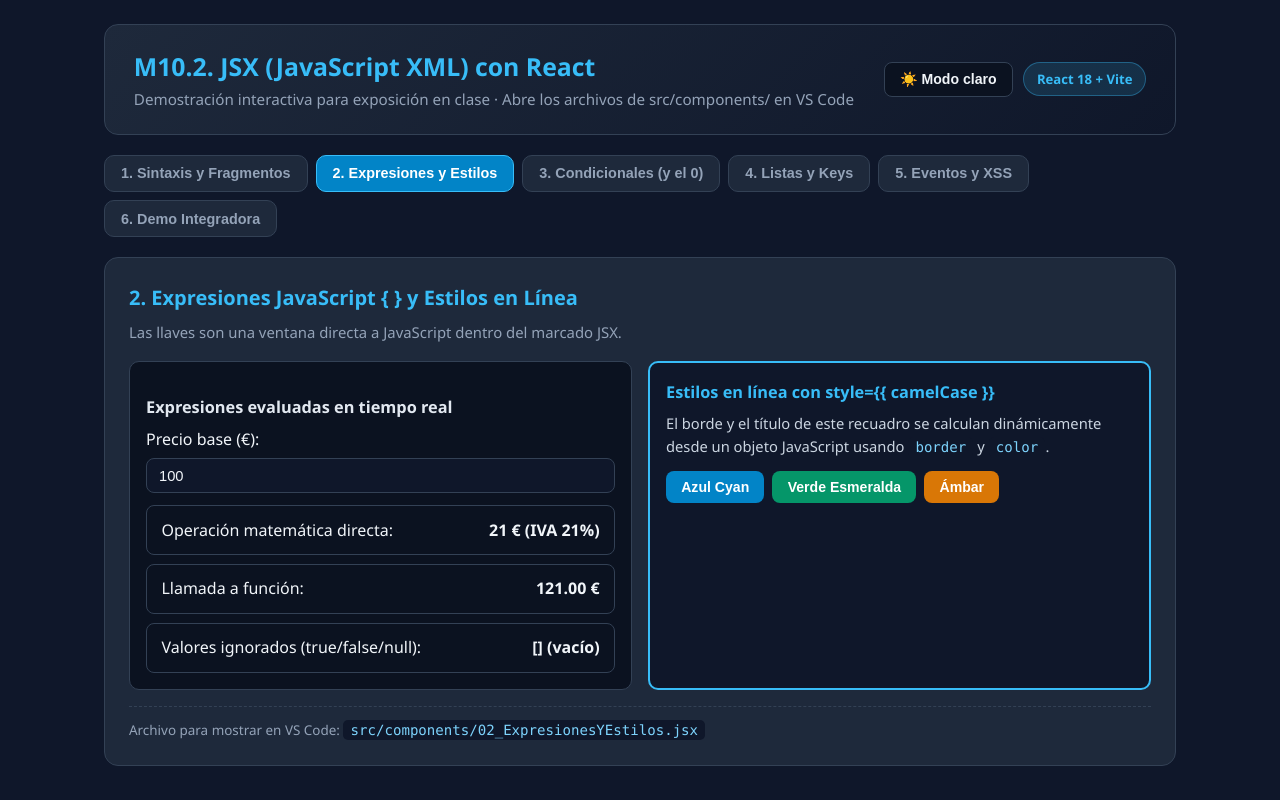
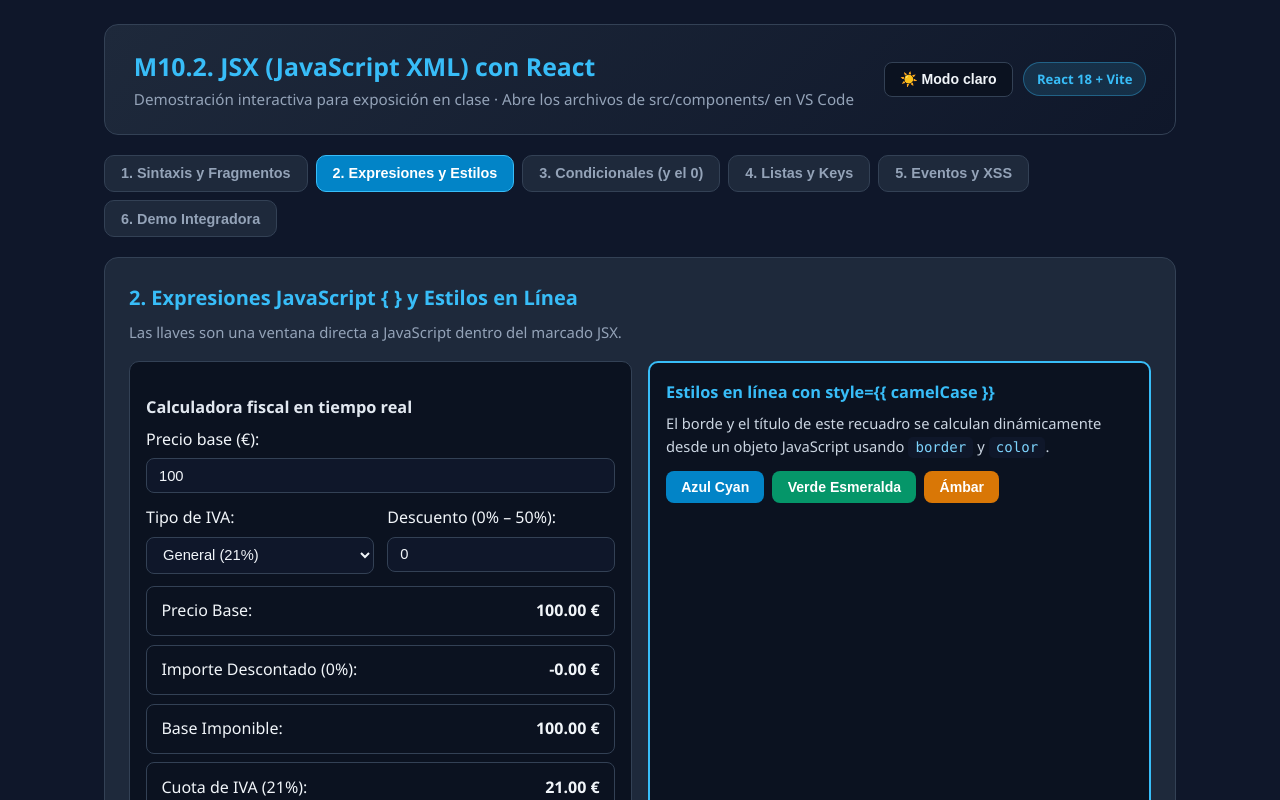
Before and after one commit to ivannasimosa0308/actividad_unit8_reactNat, a React (Vite) app: page / in a window 1280 px wide. Both pictures are taken after a click on the button "2. Expresiones y Estilos". Shown: the top 800 px of the page. Built offline with nearby package versions, Linux system fonts and the light colour scheme.

Commit message:
feat: ticket 03 calculadora fiscal con IVA dinamico y descuentos

```diff
--- a/src/components/02_ExpresionesYEstilos.jsx
+++ b/src/components/02_ExpresionesYEstilos.jsx
@@ -18,12 +18,19 @@ const formatearEuros = (cantidad) => `${cantidad.toFixed(2)} €`;
 
 export default function ExpresionesYEstilos() {
   const [precioBase, setPrecioBase] = useState(100);
+  const [tipoIva, setTipoIva] = useState(0.21);
+  const [descuento, setDescuento] = useState(0);
   const [colorDestacado, setColorDestacado] = useState('#38bdf8');
-  const IVA = 0.21;
+
+  const importeDescontado = precioBase * (descuento / 100);
+  const baseImponible = precioBase - importeDescontado;
+  const cuotaIva = baseImponible * tipoIva;
+  const totalFinal = baseImponible + cuotaIva;
+  const porcentajeIva = Math.round(tipoIva * 100);
 
   // Objeto de estilos dinámico en JavaScript
   const estiloTarjetaDinamica = {
-    backgroundColor: '#0f172a',
+    backgroundColor: 'var(--surface-alt)',
     border: `2px solid ${colorDestacado}`,
     borderRadius: '10px',
     padding: '1rem',
@@ -39,24 +46,85 @@ export default function ExpresionesYEstilos() {
 
       <div className="grid-2">
         <div className="box">
-          <h3>Expresiones evaluadas en tiempo real</h3>
+          <h3>Calculadora fiscal en tiempo real</h3>
+
           <label htmlFor="precio-input">Precio base (€):</label>
           <input
             id="precio-input"
             type="number"
+            min="0"
+            step="0.01"
             className="input"
             value={precioBase}
-            onChange={(e) => setPrecioBase(Number(e.target.value) || 0)}
+            onChange={(e) => setPrecioBase(Math.max(0, Number(e.target.value) || 0))}
           />
+
+          <div className="form-grid" style={{ marginTop: '0.75rem' }}>
+            <div>
+              <label htmlFor="iva-select">Tipo de IVA:</label>
+              <select
+                id="iva-select"
+                className="input"
+                value={tipoIva}
+                onChange={(e) => setTipoIva(Number(e.target.value))}
+              >
+                <option value={0.21}>General (21%)</option>
+                <option value={0.1}>Reducido (10%)</option>
+                <option value={0.04}>Superreducido (4%)</option>
+              </select>
+            </div>
+
+            <div>
+              <label htmlFor="descuento-input">Descuento (0% – 50%):</label>
+              <input
+                id="descuento-input"
+                type="number"
+                min="0"
+                max="50"
+                step="1"
+                className="input"
+                value={descuento}
+                onChange={(e) =>
+                  setDescuento(Math.min(50, Math.max(0, Number(e.target.value) || 0)))
+                }
+              />
+            </div>
+          </div>
 
           <ul className="list">
             <li className="list-item">
-              <span>Operación matemática directa:</span>
-              <strong>{precioBase * IVA} € (IVA 21%)</strong>
+              <span>Precio Base:</span>
+              <strong>{formatearEuros(precioBase)}</strong>
             </li>
             <li className="list-item">
-              <span>Llamada a función:</span>
-              <strong>{formatearEuros(precioBase * (1 + IVA))}</strong>
+              <span>Importe Descontado ({descuento}%):</span>
+              <strong>-{formatearEuros(importeDescontado)}</strong>
+            </li>
+            <li className="list-item">
+              <span>Base Imponible:</span>
+              <strong>{formatearEuros(baseImponible)}</strong>
+            </li>
+            <li className="list-item">
+              <span>Cuota de IVA ({porcentajeIva}%):</span>
+              <strong>{formatearEuros(cuotaIva)}</strong>
+            </li>
+            <li
+              className="list-item"
+              style={
+                descuento > 0
+                  ? { borderColor: '#10b981', backgroundColor: 'rgba(16, 185, 129, 0.1)' }
+                  : undefined
+              }
+            >
+              <span>Total Final:</span>
+              <strong
+                style={{
+                  color: descuento > 0 ? '#10b981' : 'inherit',
+                  fontSize: descuento > 0 ? '1.1rem' : '1rem'
+                }}
+              >
+                {formatearEuros(totalFinal)}
+              </strong>
             </li>
             <li className="list-item">
               <span>Valores ignorados (true/false/null):</span>
@@ -69,7 +137,7 @@ export default function ExpresionesYEstilos() {
           <h3 style={{ color: colorDestacado, marginTop: 0 }}>
             Estilos en línea con style=&#123;&#123; camelCase &#125;&#125;
           </h3>
-          <p style={{ fontSize: '0.92rem', color: '#cbd5e1' }}>
+          <p style={{ fontSize: '0.92rem', color: 'var(--text-soft)' }}>
             El borde y el título de este recuadro se calculan dinámicamente desde un objeto
             JavaScript usando <code className="code-inline">border</code> y <code className="code-inline">color</code>.
           </p>
```
